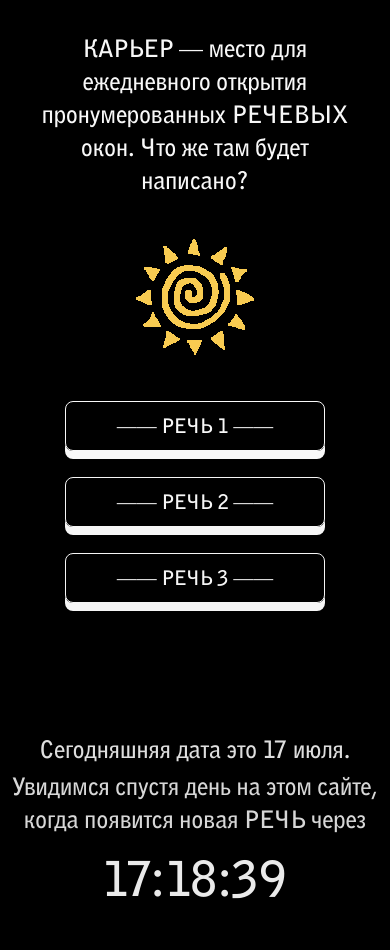
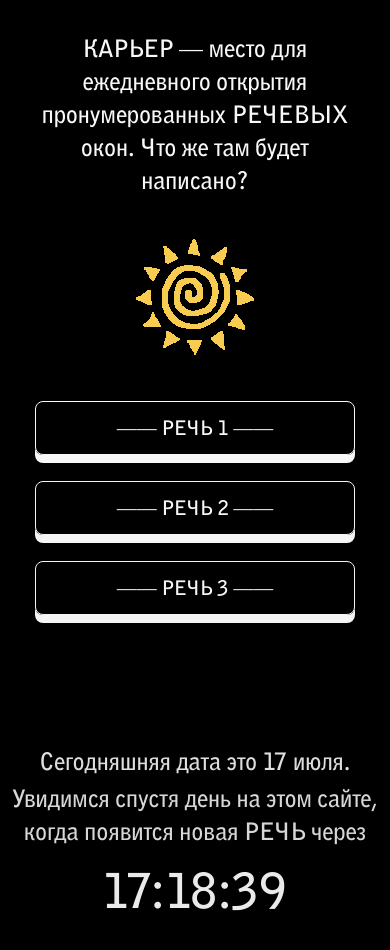
Before and after one commit to Travdey/QuarryAndSPEECHES, a plain HTML site: page index.html in a window 390 px wide. Shown: the top 950 px of the page. Drawn offline with Linux system fonts and the light colour scheme.

Commit message:
Fixed a bug on mobile.

```diff
--- a/index.html
+++ b/index.html
@@ -88,17 +88,25 @@
         }
 
         .reveal-trigger {
-            width: 100%;
-            max-width: 260px;
+            width: min(100%, 320px);
+            max-width: 100%;
+            min-height: 54px;
             background: linear-gradient(135deg, #000000, #000000);
             color: #ffffff;
             border: 1px solid rgba(255, 255, 255, 1);
             border-radius: 8px;
             padding: 10px 18px;
             font-size: 20px;
+            line-height: 1.25;
             cursor: pointer;
             box-shadow: 0 8px 0px rgb(255, 255, 255);
             font-family: inherit;
+            display: inline-flex;
+            align-items: center;
+            justify-content: center;
+            white-space: normal;
+            overflow-wrap: anywhere;
+            word-break: break-word;
         }
 
         .reveal-trigger:disabled {
@@ -417,7 +425,6 @@
         updateNextDialogueInfo();
         setInterval(updateItemTimers, 1000);
         setInterval(updateNextDialogueInfo, 1000);
-        setInterval(renderRevealBlocks, 60000);
     </script>
 </body>
 </html>
```
